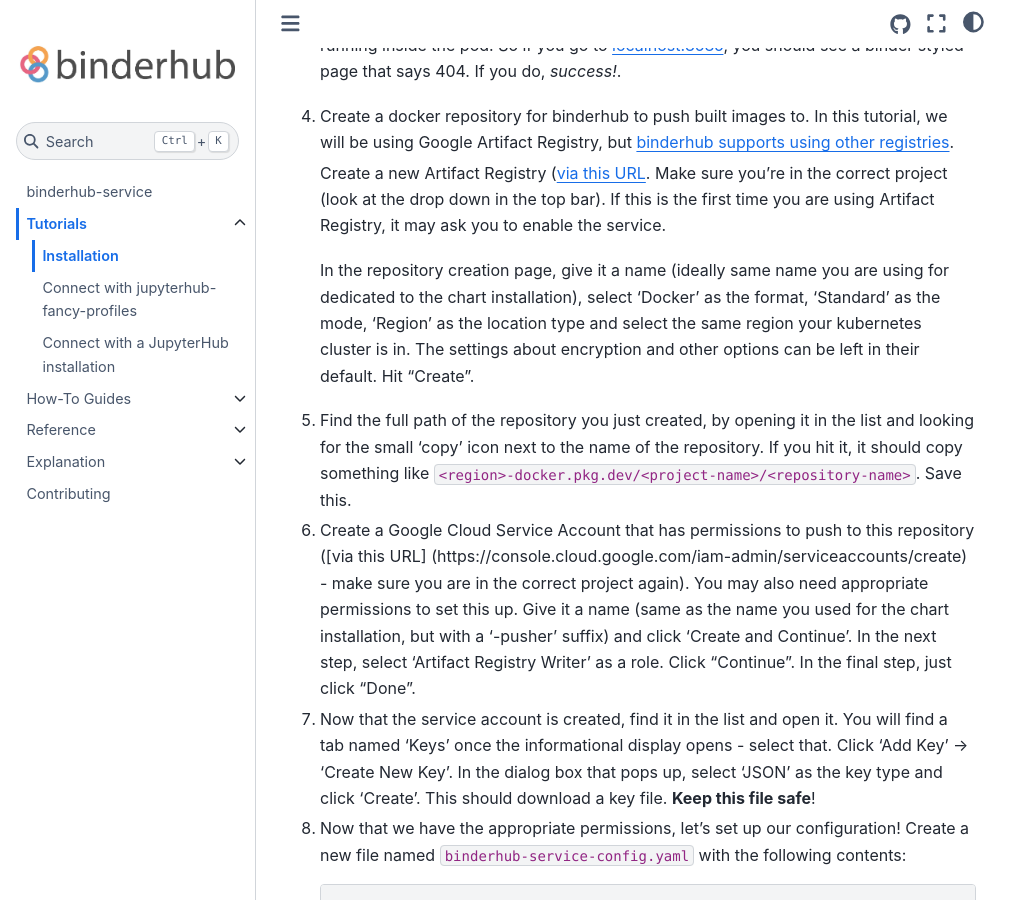
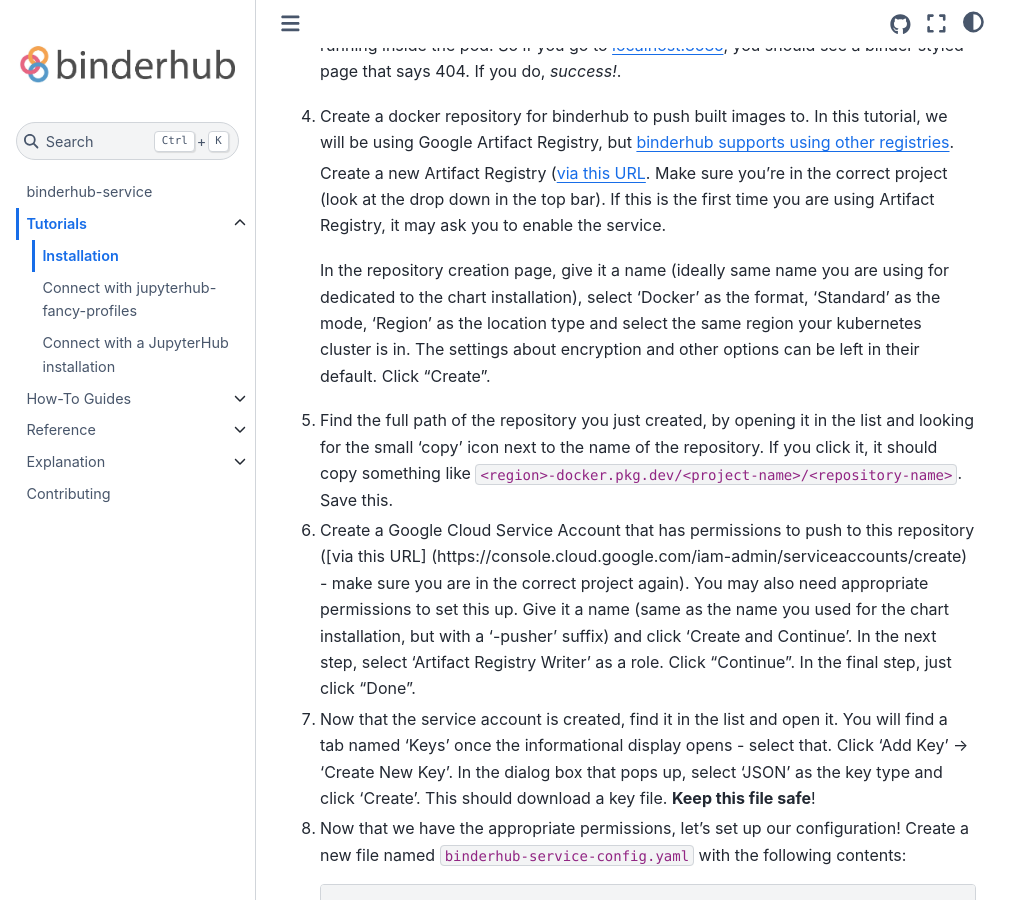
Before and after one commit to jupyterhub/binderhub, a Sphinx documentation site: the page built from docs/source/tutorials/install.md, in a window 1280 px wide and 900 px high, scrolled down 760 px. Shown: the whole window, without its empty margins (0-1031 px from the left). Built offline with Sphinx 7.4.7 and the Sphinx Book theme 1.1.4, drawn with Linux system fonts in a browser that asks for light colours.

Commit message:
Click it
Co-authored-by: Sarah Gibson <44771837+sgibson91@users.noreply.github.com>

```diff
--- a/docs/source/tutorials/install.md
+++ b/docs/source/tutorials/install.md
@@ -47,11 +47,11 @@
    In the repository creation page, give it a name (ideally same name you are using for
    dedicated to the chart installation), select 'Docker' as the format, 'Standard' as the mode, 'Region'
    as the location type and select the same region your kubernetes cluster is in. The
-   settings about encryption and other options can be left in their default. Hit "Create".
+   settings about encryption and other options can be left in their default. Click "Create".
 
 5. Find the full path of the repository you just created, by opening it in the list
    and looking for the small 'copy' icon next to the name of the repository. If you
-   hit it, it should copy something like `<region>-docker.pkg.dev/<project-name>/<repository-name>`.
+   click it, it should copy something like `<region>-docker.pkg.dev/<project-name>/<repository-name>`.
    Save this.
 
 6. Create a Google Cloud Service Account that has permissions to push to this
```
